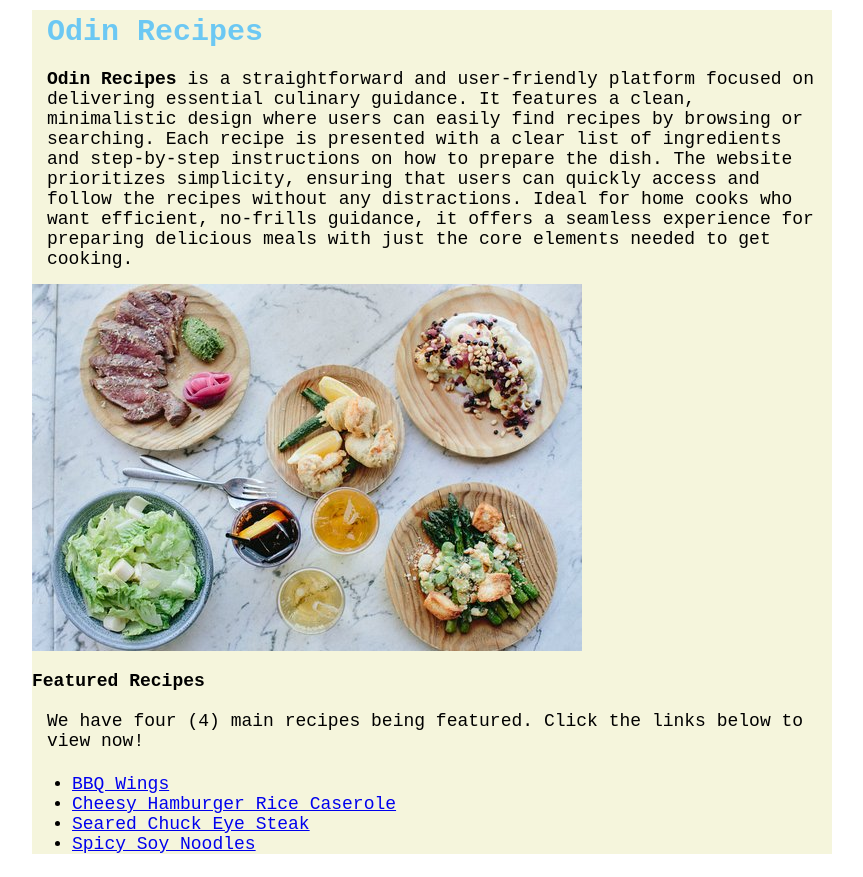
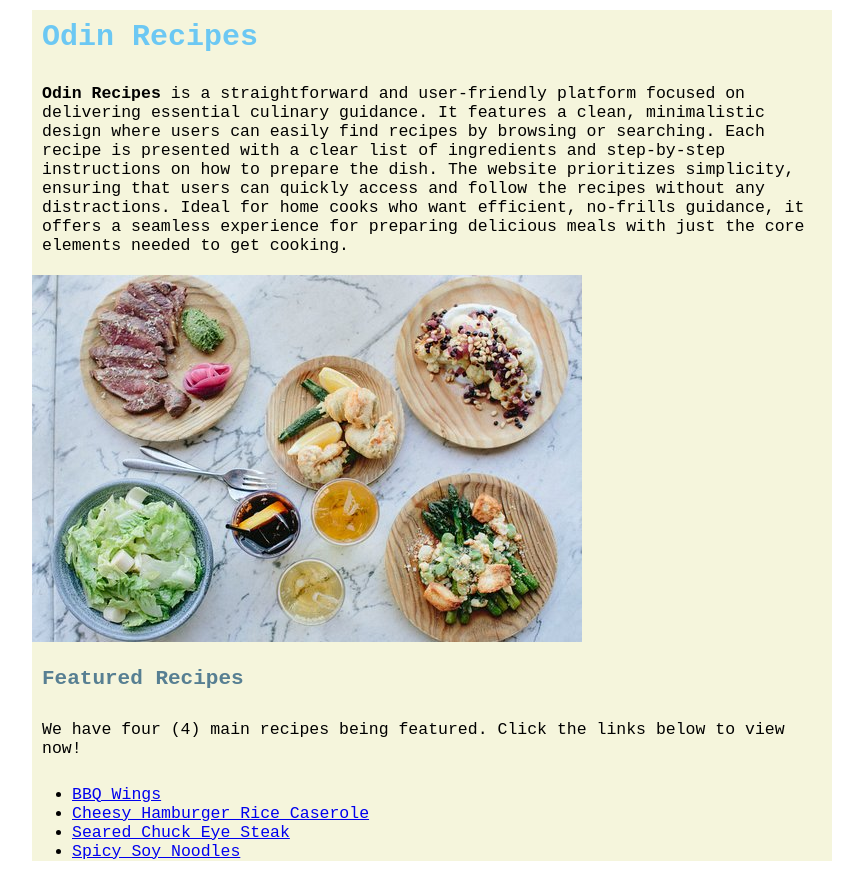
Before and after one commit to Jalyn-is/odin-recipes, a plain HTML site: page index.html in a window 1280 px wide. Shown: the whole page, without its empty margins (208-1071 px from the left). Drawn offline with Linux system fonts and the light colour scheme.

Commit message:
added style to h1 and h2 elements

```diff
--- a/styles.css
+++ b/styles.css
@@ -1,6 +1,6 @@
 /*MIght change font to something better*/
 *{
-    font-size: 18px;
+    font-size: 16.5px;
     font-family: monospace, serif, sans-serif;
     text-align: justify;
 }
@@ -13,19 +13,34 @@
     margin: 0 auto;
 }
 
+h1,
+h2{
+    text-align: justify;
+    margin: 10px auto;
+    border: 5px;
+    padding: 10px;
+}
+
 h1{
     font-size: 30px;
     font-weight: 600;
-    text-align: justify;
-    margin: 10px;
-    border: 5px;
-    padding: 5px;
     color: rgb(108, 200, 243);
+}
+
+h2{
+    font-size: 21px;
+    font-weight: 600;
+    color: rgb(87, 127, 146);
+
 }
 
 p{
     text-align: left;
-    margin: 10px;
+    margin: 10px auto;
     border: 5px;
-    padding: 5px;
+    padding: 10px;
 }
+
+.img{
+
+}
```
